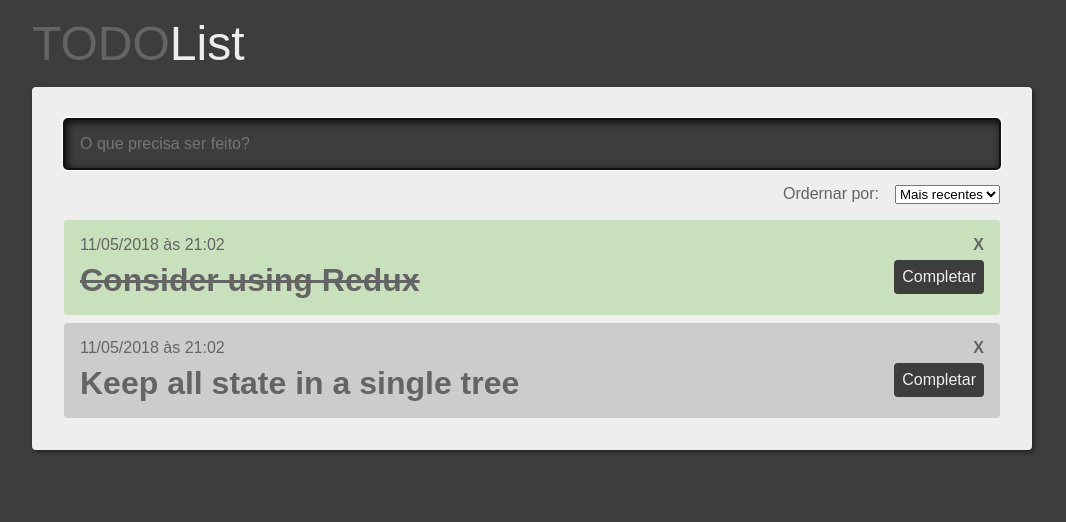
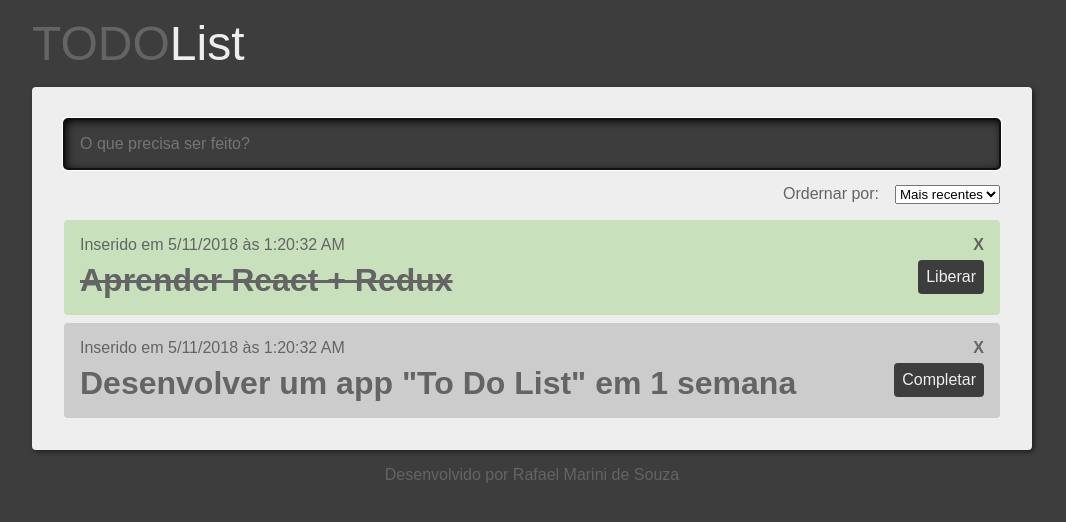
Before and after one commit to rafaelmarinids/react-to-do-list, a React app: page / in a window 1280 px wide. Shown: the top 522 px of the page, without its empty margins (108-1174 px from the left). Built offline with nearby package versions, Linux system fonts and the light colour scheme.

Commit message:
Implementadas funcionalidades do componente Todo

```diff
--- a/package.json
+++ b/package.json
@@ -18,7 +18,8 @@
   "dependencies": {
     "react": "^16.3.2",
     "react-dom": "^16.3.2",
-    "react-redux": "^5.0.7"
+    "react-redux": "^5.0.7",
+    "uuid": "^3.2.1"
   },
   "devDependencies": {
     "babel-cli": "^6.26.0",
--- a/src/actions/index.js
+++ b/src/actions/index.js
@@ -1,16 +1,19 @@
 import { ADD_TODO, REMOVE_TODO, TOGGLE_TODO } from "../constants/index";
 
-export const addTodo = text => ({
+export const addTodo = (id, text) => ({
     type: ADD_TODO,
-    text //Payload
+    payload: {
+        id,
+        text
+    }
 });
 
-export const removeTodo = index => ({
+export const removeTodo = id => ({
     type: REMOVE_TODO,
-    index
+    id
 });
 
-export const toogleTodo = index => ({
+export const toogleTodo = id => ({
     type: TOGGLE_TODO,
-    index
+    id
 });
--- a/src/components/App.js
+++ b/src/components/App.js
@@ -18,7 +18,9 @@ class App extends Component {
                     <TodoOrder />
                     <TodoList />
                 </main>
-                <footer></footer>
+                <footer>
+                    Desenvolvido por Rafael Marini de Souza
+                </footer>
             </div>
         );
     }
--- a/src/components/App.scss
+++ b/src/components/App.scss
@@ -49,3 +49,8 @@ main {
   box-shadow: 2px 2px 5px 0px rgba(0,0,0,0.5);
   @include border-radius(4px);
 }
+
+footer {
+  padding: 1rem 0 0 0;
+  text-align: center;
+}
--- a/src/components/Todo.js
+++ b/src/components/Todo.js
@@ -1,21 +1,53 @@
 import React, { Component } from "react";
+import { connect } from "react-redux";
+import { removeTodo, toogleTodo } from "../actions/index";
 import "./Todo.scss";
+
+const mapDispatchToProps = dispatch => {
+    return {
+        removeTodo: id => dispatch(removeTodo(id)),
+        toogleTodo: id => dispatch(toogleTodo(id))
+    };
+};
 
 class Todo extends Component {
     constructor(props) {
         super(props);
+
+        this.handleRemoveButtonClick = this.handleRemoveButtonClick.bind(this);
+        this.handleCompletedButtonClick = this.handleCompletedButtonClick.bind(this);
+    }
+
+    handleRemoveButtonClick(event) {
+        event.preventDefault();
+
+        this.props.removeTodo(this.props.todo.id);
+    }
+
+    handleCompletedButtonClick(event) {
+        event.preventDefault();
+
+        this.props.toogleTodo(this.props.todo.id);
     }
 
     render() {
         return (
-            <li key={this.props.todo.key} className={this.props.todo.completed ? "Todo completo" : "Todo"}>
-                <span>11/05/2018 às 21:02</span>
+            <li className={this.props.todo.completed ? "Todo completo" : "Todo"}>
+                <span>Inserido em {this.props.todo.date.toLocaleDateString() + " às " + this.props.todo.date.toLocaleTimeString()}</span>
                 <p>{this.props.todo.text}</p>
-                <a href="#" title="" className="Todo-botao-completar">Completar</a>
-                <a href="#" title="Excluir" className="Todo-botao-excluir">X</a>
+                {!this.props.todo.completed && <a href="#" title="Completar" className="Todo-botao-completar" onClick={this.handleCompletedButtonClick}>Completar</a>}
+                {this.props.todo.completed && <a href="#" title="Liberar" className="Todo-botao-liberar" onClick={this.handleCompletedButtonClick}>Liberar</a>}
+                <a href="#"
+                    title="Excluir"
+                    className="Todo-botao-excluir"
+                    onClick={this.handleRemoveButtonClick}>
+                    X
+                </a>
             </li>
         );
     }
 }
 
-export default Todo;
+const TodoConnected = connect(null, mapDispatchToProps)(Todo);
+
+export default TodoConnected;
--- a/src/components/Todo.scss
+++ b/src/components/Todo.scss
@@ -46,7 +46,7 @@
     font-weight: bold;
 }
 
-.Todo-botao-completar {
+.Todo-botao-completar, .Todo-botao-liberar {
     position: absolute;
     top: 2.5rem;
     right: 1rem;
@@ -56,4 +56,18 @@
     text-decoration: none;
     color: #EEE;
     @include border-radius(4px);
+    -webkit-transition: all 0.2s ease-in;
+    -moz-transition: all 0.2s ease-in;
+    -o-transition: all 0.2s ease-in;
+    -ms-transition: all 0.2s ease-in;
+    transition: all 0.2s ease-in;
 }
+
+.Todo-botao-completar:hover, .Todo-botao-liberar:hover {
+    background-color: #666;
+    -webkit-transition: background-color 0.2s ease;
+    -moz-transition: background-color 0.2s ease;
+    -o-transition: background-color 0.2s ease;
+    -ms-transition: background-color 0.2s ease;
+    transition: background-color 0.2s ease;
+}
--- a/src/components/TodoInput.js
+++ b/src/components/TodoInput.js
@@ -1,11 +1,12 @@
 import React, { Component } from "react";
 import { connect } from "react-redux";
+import uuidv1 from "uuid";
 import { addTodo } from "../actions/index";
 import "./TodoInput.scss";
 
 const mapDispatchToProps = dispatch => {
     return {
-        addTodo: text => dispatch(addTodo(text))
+        addTodo: (id, text) => dispatch(addTodo(id, text))
     };
 };
 
@@ -31,7 +32,9 @@ class TodoInput extends Component {
         const { text } = this.state;
 
         if (text) {
-            this.props.addTodo(text);
+            const uniqueId = uuidv1();
+
+            this.props.addTodo(uniqueId, text);
 
             this.setState({ text: "" });
         }
@@ -53,6 +56,6 @@ class TodoInput extends Component {
     }
 }
 
-const Input = connect(null, mapDispatchToProps)(TodoInput);
+const TodoInputConnected = connect(null, mapDispatchToProps)(TodoInput);
 
-export default Input;
+export default TodoInputConnected;
--- a/src/components/TodoList.js
+++ b/src/components/TodoList.js
@@ -15,7 +15,7 @@ class TodoList extends Component {
 
     render() {
         const todoList = this.props.todos.map((todo, index) =>
-            <Todo todo={todo} key={index} />
+            <Todo key={todo.id} todo={todo} />
         );
 
         return (
@@ -26,6 +26,6 @@ class TodoList extends Component {
     }
 }
 
-const List = connect(mapStateToProps)(TodoList);
+const TodoListConnected = connect(mapStateToProps)(TodoList);
 
-export default List;
+export default TodoListConnected;
--- a/src/reducers/index.js
+++ b/src/reducers/index.js
@@ -1,13 +1,19 @@
 import { combineReducers } from 'redux';
 import { ADD_TODO, REMOVE_TODO, TOGGLE_TODO, SET_VISIBILITY_FILTER, VisibilityFilters } from "../constants/index";
+
+const now = new Date();
 
 const initialState = {
     todos: [
         {
-            text: 'Consider using Redux',
+            id: 1,
+            date: now,
+            text: 'Aprender React + Redux',
             completed: true
         }, {
-            text: 'Keep all state in a single tree',
+            id: 2,
+            date: now,
+            text: 'Desenvolver um app "To Do List" em 1 semana',
             completed: false
         }
     ],
@@ -29,19 +35,21 @@ const todos = (state = initialState.todos, action) => {
         return [
             ...state,
             {
-                text: action.text,
+                id: action.payload.id,
+                date: new Date(),
+                text: action.payload.text,
                 completed: false
             }
         ];
       case REMOVE_TODO:
-        return state.filter((todo, index) => {
-            if (index === action.index) {
-                return false;
+        return state.filter((todo) => {
+            if (todo.id !== action.id) {
+                return true;
             }
         });
       case TOGGLE_TODO:
-        return state.map((todo, index) => {
-            if (index === action.index) {
+        return state.map((todo) => {
+            if (todo.id === action.id) {
                 return Object.assign({}, todo, { completed: !todo.completed });
             }
 
```
